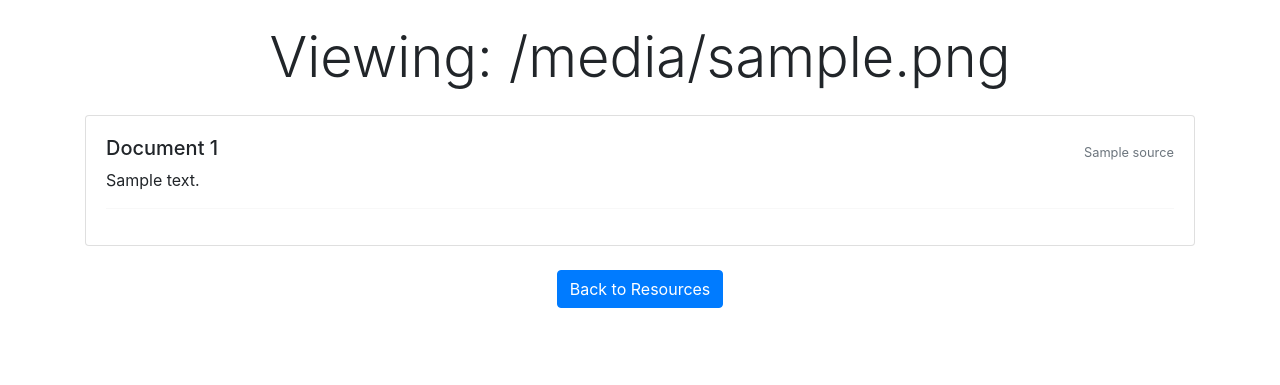
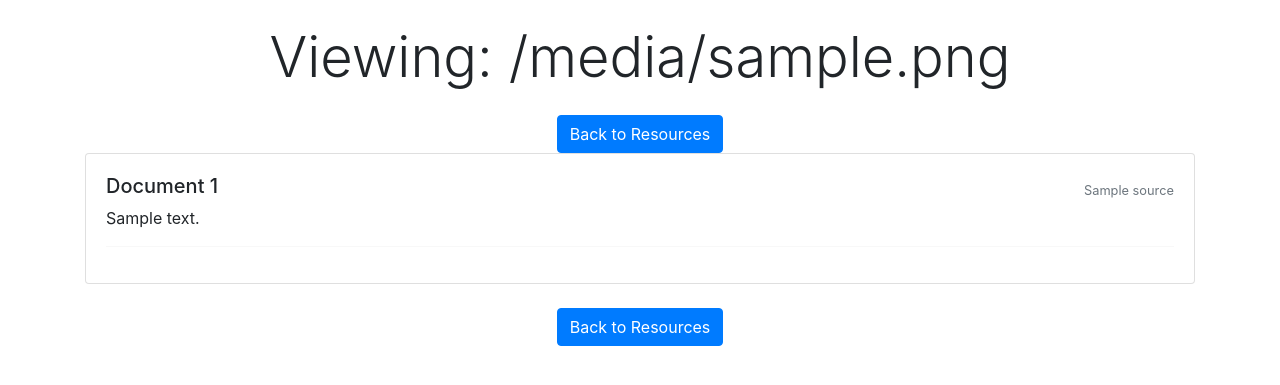
Before and after one commit to 22038809-QICHYE/Mobile-Team-care-Deprescribing-Application-with-Gen-AI-ChatBot, a Flask app: template TDA_chatbot/templates/ad_view_document.html in a window 1280 px wide. Shown: the part 56-441 px from the top of the page. Run offline with Flask 3, Linux system fonts and the light colour scheme; the template is opened without the code that fills it: most values are stand-ins (such as "Sample title", 1, 10 or a date in 2020); some libraries are stand-ins or nearby versions.

Commit message:
Update ad_view_document.html

```diff
--- a/TDA_chatbot/templates/ad_view_document.html
+++ b/TDA_chatbot/templates/ad_view_document.html
@@ -4,10 +4,14 @@
     <div class="container my-4">
         <h1 class="display-4 text-center mb-4">Viewing: {{ filename }}</h1>
 
+        <div class="text-center mt-4">
+            <a href="{{ url_for('view_post') }}" class="btn btn-primary">Back to Resources</a>
+        </div>
+
         {% if documents %}
             <div class="card">
                 <div class="card-body">
-                    <!-- Display document text with numbers -->
+
                     <ul class="list-unstyled">
                         {% for doc in documents %}
                             <li>
```
